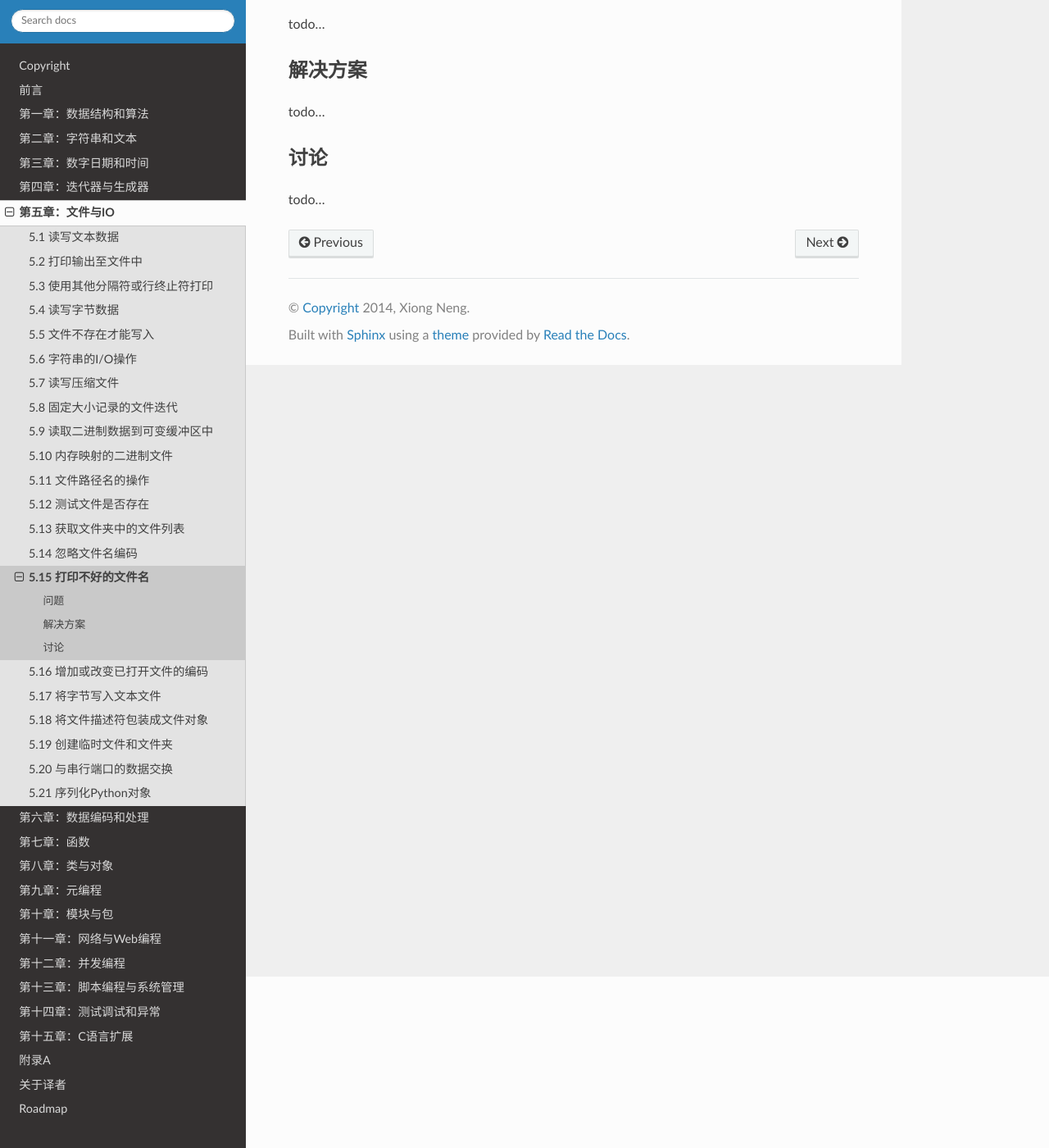
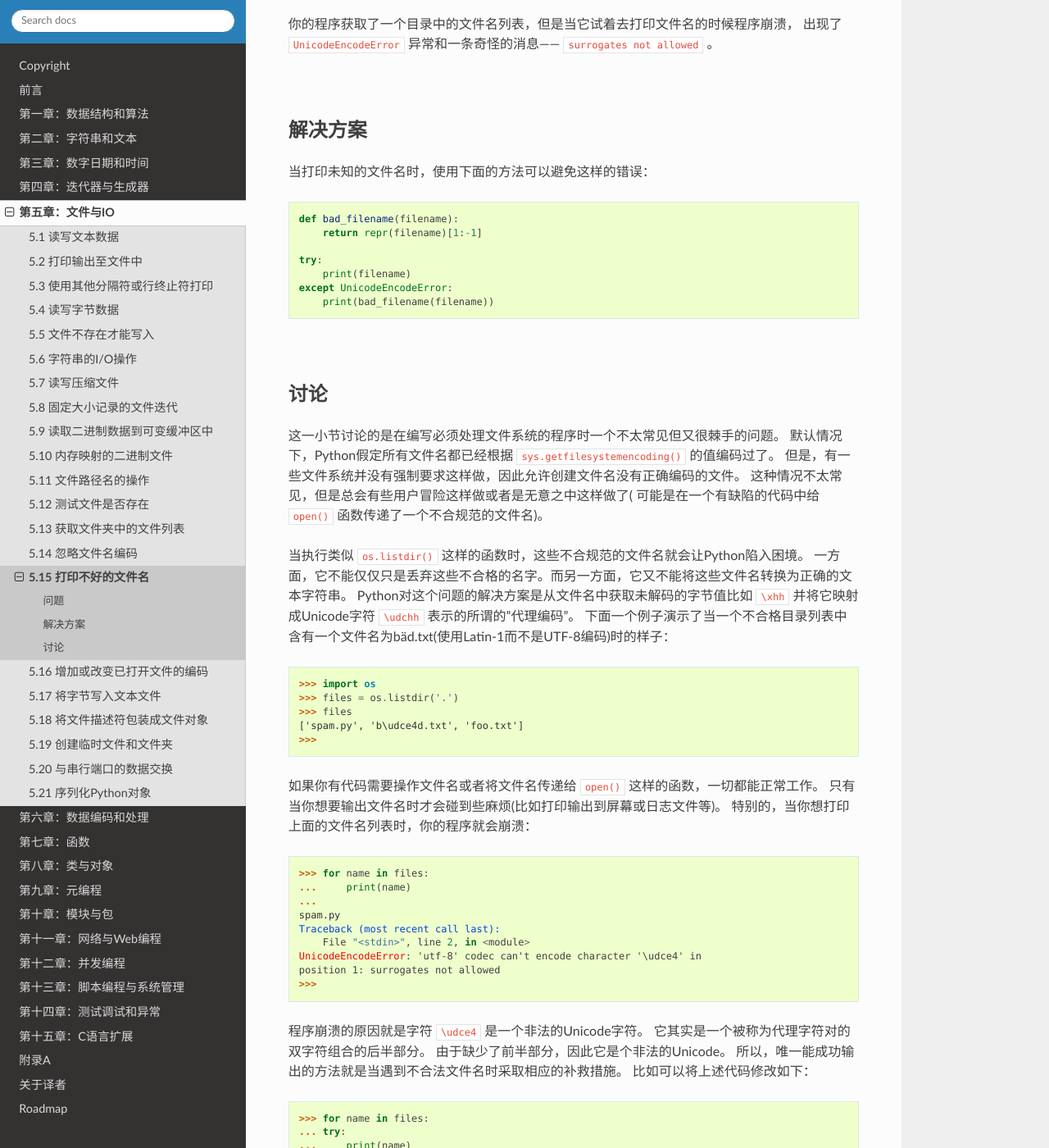
Before and after one commit to yidao620c/python3-cookbook, a Sphinx documentation site: the page built from source/c05/p15_printing_bad_filenames.rst, in a window 1280 px wide and 1400 px high, scrolled down 209 px. Shown: the whole window at 82% size. Built offline with Sphinx 7.4.7 and the Read the Docs theme 2.0.0, drawn with Linux system fonts in a browser that asks for light colours; some of the changed text lies outside the part shown.

Commit message:
5.15小节完成。

```diff
--- a/source/c05/p15_printing_bad_filenames.rst
+++ b/source/c05/p15_printing_bad_filenames.rst
@@ -5,14 +5,109 @@
 ----------
 问题
 ----------
-todo...
+你的程序获取了一个目录中的文件名列表，但是当它试着去打印文件名的时候程序崩溃，
+出现了 ``UnicodeEncodeError`` 异常和一条奇怪的消息—— ``surrogates not allowed`` 。
+
+|
 
 ----------
 解决方案
 ----------
-todo...
+当打印未知的文件名时，使用下面的方法可以避免这样的错误：
+
+.. code-block:: python
+
+    def bad_filename(filename):
+        return repr(filename)[1:-1]
+
+    try:
+        print(filename)
+    except UnicodeEncodeError:
+        print(bad_filename(filename))
+
+|
 
 ----------
 讨论
 ----------
-todo...
+这一小节讨论的是在编写必须处理文件系统的程序时一个不太常见但又很棘手的问题。
+默认情况下，Python假定所有文件名都已经根据 ``sys.getfilesystemencoding()`` 的值编码过了。
+但是，有一些文件系统并没有强制要求这样做，因此允许创建文件名没有正确编码的文件。
+这种情况不太常见，但是总会有些用户冒险这样做或者是无意之中这样做了(
+可能是在一个有缺陷的代码中给 ``open()`` 函数传递了一个不合规范的文件名)。
+
+当执行类似 ``os.listdir()`` 这样的函数时，这些不合规范的文件名就会让Python陷入困境。
+一方面，它不能仅仅只是丢弃这些不合格的名字。而另一方面，它又不能将这些文件名转换为正确的文本字符串。
+Python对这个问题的解决方案是从文件名中获取未解码的字节值比如 ``\xhh``
+并将它映射成Unicode字符 ``\udchh`` 表示的所谓的"代理编码"。
+下面一个例子演示了当一个不合格目录列表中含有一个文件名为bäd.txt(使用Latin-1而不是UTF-8编码)时的样子：
+
+.. code-block:: python
+
+    >>> import os
+    >>> files = os.listdir('.')
+    >>> files
+    ['spam.py', 'b\udce4d.txt', 'foo.txt']
+    >>>
+
+如果你有代码需要操作文件名或者将文件名传递给 ``open()`` 这样的函数，一切都能正常工作。
+只有当你想要输出文件名时才会碰到些麻烦(比如打印输出到屏幕或日志文件等)。
+特别的，当你想打印上面的文件名列表时，你的程序就会崩溃：
+
+.. code-block:: python
+
+    >>> for name in files:
+    ...     print(name)
+    ...
+    spam.py
+    Traceback (most recent call last):
+        File "<stdin>", line 2, in <module>
+    UnicodeEncodeError: 'utf-8' codec can't encode character '\udce4' in
+    position 1: surrogates not allowed
+    >>>
+
+程序崩溃的原因就是字符 ``\udce4`` 是一个非法的Unicode字符。
+它其实是一个被称为代理字符对的双字符组合的后半部分。
+由于缺少了前半部分，因此它是个非法的Unicode。
+所以，唯一能成功输出的方法就是当遇到不合法文件名时采取相应的补救措施。
+比如可以将上述代码修改如下：
+
+.. code-block:: python
+
+    >>> for name in files:
+    ... try:
+    ...     print(name)
+    ... except UnicodeEncodeError:
+    ...     print(bad_filename(name))
+    ...
+    spam.py
+    b\udce4d.txt
+    foo.txt
+    >>>
+
+在 ``bad_filename()`` 函数中怎样处置取决于你自己。
+另外一个选择就是通过某种方式重新编码，示例如下：
+
+.. code-block:: python
+
+    def bad_filename(filename):
+        temp = filename.encode(sys.getfilesystemencoding(), errors='surrogateescape')
+        return temp.decode('latin-1')
+
+使用这个版本产生的输出如下：
+
+.. code-block:: python
+
+    >>> for name in files:
+    ...     try:
+    ...         print(name)
+    ...     except UnicodeEncodeError:
+    ...         print(bad_filename(name))
+    ...
+    spam.py
+    bäd.txt
+    foo.txt
+    >>>
+
+这一小节主题可能会被大部分读者所忽略。但是如果你在编写依赖文件名和文件系统的关键任务程序时，
+就必须得考虑到这个。否则你可能会在某个周末被叫到办公室去调试一些令人费解的错误。
```
Also changed, not shown: 1 other file.
